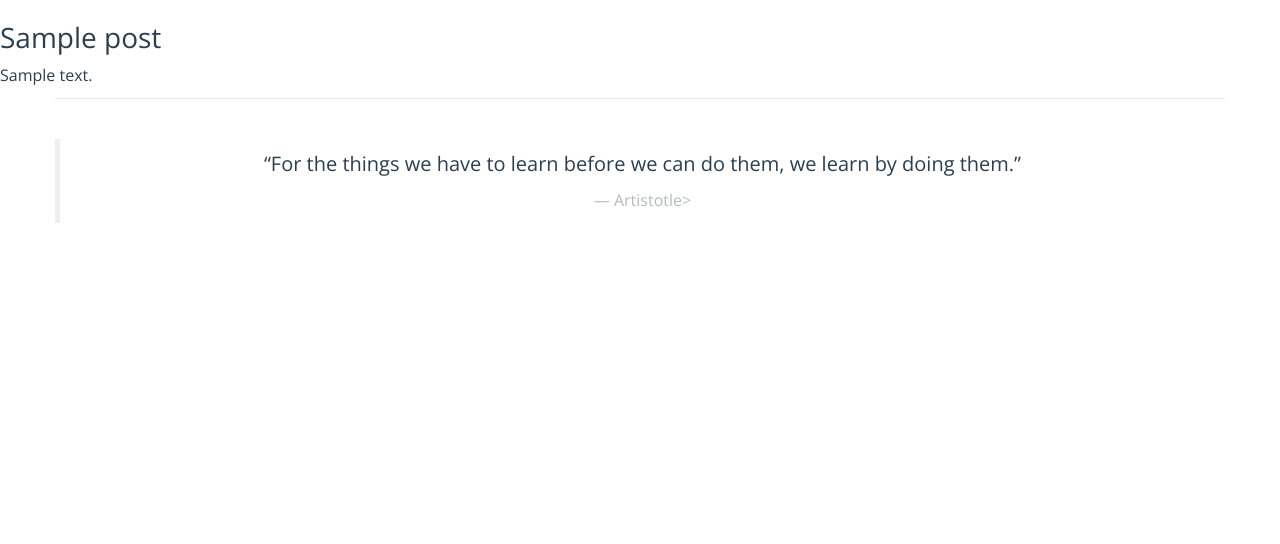
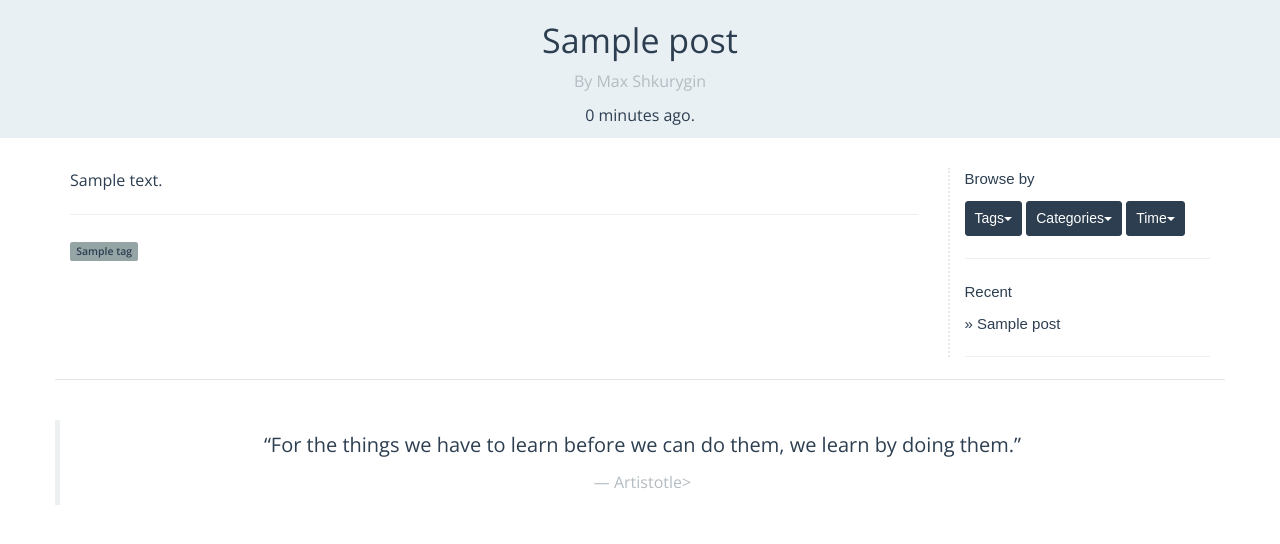
Before and after one commit to mooja/spacedonkey, a Django app: a page that uses spacedonkey/templates/blog/post_detail.html in a window 1280 px wide. Shown: the part 60-604 px from the top of the page. Run offline with Django 3.2, Linux system fonts and the light colour scheme; tables that the repository leaves empty hold one stand-in row (values such as "Sample post"); some libraries are stand-ins or nearby versions.

Commit message:
Overhaled blog post detail view. Corrected several html/css errors.

```diff
--- a/spacedonkey/blog/views.py
+++ b/spacedonkey/blog/views.py
@@ -1,6 +1,6 @@
-from django.shortcuts import render, get_object_or_404
-from blog.models import Post
-from django.views.generic import ListView, DetailView
+# from django.shortcuts import render
+from blog.models import Post, Tag
+from django.views.generic import DetailView, ListView
 
 
 class PostList(ListView):
@@ -13,3 +13,9 @@ class PostList(ListView):
 class PostDetailView(DetailView):
     model = Post
     context_object_name = 'post'
+
+    def get_context_data(self, **kwargs):
+        context = super(PostDetailView, self).get_context_data(**kwargs)
+        context['all_tags_list'] = Tag.objects.all()
+        context['recent_posts'] = Post.objects.all()[:5]
+        return context
--- a/spacedonkey/static/css/spacedonkey.css
+++ b/spacedonkey/static/css/spacedonkey.css
@@ -8,7 +8,7 @@
 
 .index-message {
     font-size: 14px;
-    font-family: Arial, sans-serif;
+    font-family: "Arial", sans-serif;
     font-weight: 300;
     color: #fff;
     background-color: #204666;
@@ -18,14 +18,12 @@
 
 .index-blog-preview {
     text-align: center;
-    box-sizing: border-box;
     background-color: #E9F0F4;
     padding: 1em 0 1em;
     font-weight: 300;
 }
 
 .index-blog-entry {
-    border-top: 4px solid #141D27;
     padding-top: 1em;
     padding-left: 1em;
     text-align: justify;
@@ -42,21 +40,38 @@
 }
 
 .blog-header {
+    text-align: center;
     font-weight: 300;
     background-color: #E9F0F4;
-    padding-bottom: 40px;
-    padding-top: 40px;
 }
 
 .blog-entry-title {
     font-weight: 300;
+    text-align: center;
 }
 
-.blog-entry-preview {
+.blog-entry-text {
     text-align: justify;
-    font-family: 'Open Sans', sans-serif;
     font-weight: 300;
     line-height: 1.5em;
+}
+
+.blog-entry-metadata {
+    text-align: center;
+}
+
+.blog-entry-date {
+    font-weight: 300;
+}
+
+.blog-entry-tags {
+}
+
+.blog-sidebar {
+    font-family: "Arial", sans-serif;
+    font-size: 15px;
+    border-left: 2px dotted #E6E8EA;
+    padding-left: 1em;
 }
 
 .spacedonkey-footer {
@@ -79,6 +94,12 @@ a:hover {
     background-color: #204666;
 }
 
+/* for debugging */
+.show-borders {
+    border-style: solid;
+    border-width: 2px;
+}
+
 
 .top-buffer-7  { margin-top:7px; }
 .top-buffer-10 { margin-top:10px; }
--- /dev/null
+++ b/spacedonkey/templates/blog/blog_sidebar.html
@@ -0,0 +1,53 @@
+<div class="blog-sidebar">
+    <p>Browse by</p>
+    {% if all_tags_list %}
+    <!-- browse by tags menu start -->
+    <div class="btn-group btn-group-sm">
+        <button type="button" class="btn btn-primary dropdown-toggle" data-toggle="dropdown">
+            Tags<span class="caret"></span>
+        </button>
+        <ul class="dropdown-menu" role="menu">
+            {% for tag in all_tags_list %}
+            <li><a href="/blog/tag/{{ tag.slug }}" rel="tag" title="{{ tag.description }}">{{ tag.name }} ({{ tag.num_posts }})</a></li>
+            {% endfor %}
+        </ul>
+    </div>
+    <!-- brose by tags menu stop -->
+    {% endif %}
+    <div class="btn-group btn-group-sm">
+        <button type="button" class="btn btn-primary dropdown-toggle" data-toggle="dropdown">
+            Categories<span class="caret"></span>
+        </button>
+        <ul class="dropdown-menu" role="menu">
+            <li><a href="#">Personal Development (5)</a></li>
+            <li><a href="#">Technology (13)</a></li>
+            <li><a href="#">Computer Science (2)</a></li>
+        </ul>
+    </div>
+    <!-- browse by date menu start -->
+    <div class="btn-group btn-group-sm">
+        <button type="button" class="btn btn-primary dropdown-toggle" data-toggle="dropdown">
+            Time<span class="caret"></span>
+        </button>
+        <ul class="dropdown-menu" role="menu">
+            <li><a href="#">2014 (12)</a></li>
+            <li class="divider"></li>
+            <li><a href="#">January (2)</a></li>
+            <li><a href="#">February (5)</a></li>
+            <li class="divider"></li>
+            <li><a href="#">2013 (3)</a></li>
+            <li class="divider"></li>
+            <li><a href="#">April (6)</a></li>
+        </ul>
+    </div>
+    <!-- browse by date menu stop -->
+    <hr>
+    <!-- recent posts -->
+    {% if recent_posts %}
+        <p>Recent</p>
+        {% for post in recent_posts %}
+           <p><a href="{% url 'blog:post-detail' post.pk post.slug %}">&raquo; {{ post.title }}</a></p>
+        {% endfor %}
+    {% endif %}
+    <hr>
+    <!-- end recent posts -->
--- a/spacedonkey/templates/blog/post_detail.html
+++ b/spacedonkey/templates/blog/post_detail.html
@@ -1,6 +1,36 @@
 {% extends "base.html" %}
 
 {% block content %}
-<h3>{{ post.title }}</h3>
-<p>{{ post.text_html|safe }}</p>
+
+<div class="container-fluid">
+    <div class="row">
+        <div class="col-md-12 blog-header">
+            <h2>{{ post.title }}</h2>
+            <p class="text-muted"> By Max Shkurygin </p>
+            <p>{{ post.pub_date|timesince }} ago.</p>
+        </div>
+    </div>
+</div>
+
+<div class="container top-buffer-30">
+    <div class="row">
+        <div class="col-md-9">
+            <div class="blog-entry-text">
+                <p>{{ post.text_html|safe }}</p>
+                <hr>
+                <p class="blog-entry-tags">
+                <small>
+                    {% for tag in post.tags.all %}
+                    <span class="label label-{% cycle 'default' 'success' 'info' 'warning' 'danger' %}"><a href="blog/tag/{{ tag.slug }}" rel="tag" title="{{ tag.description }}">{{ tag.name }}</a></span>
+                    {% endfor %}
+                </small>
+                </p>
+            </div>
+        </div>
+        <div class="col-md-3">
+            {% include "blog/blog_sidebar.html" %}
+        </div>
+    </div>
+</div>
+</div>
 {% endblock %}
```
Also changed, not shown: spacedonkey/templates/blog/post_list.html (+36 -16 lines), spacedonkey/templates/blog/detail_view.html (deleted).
